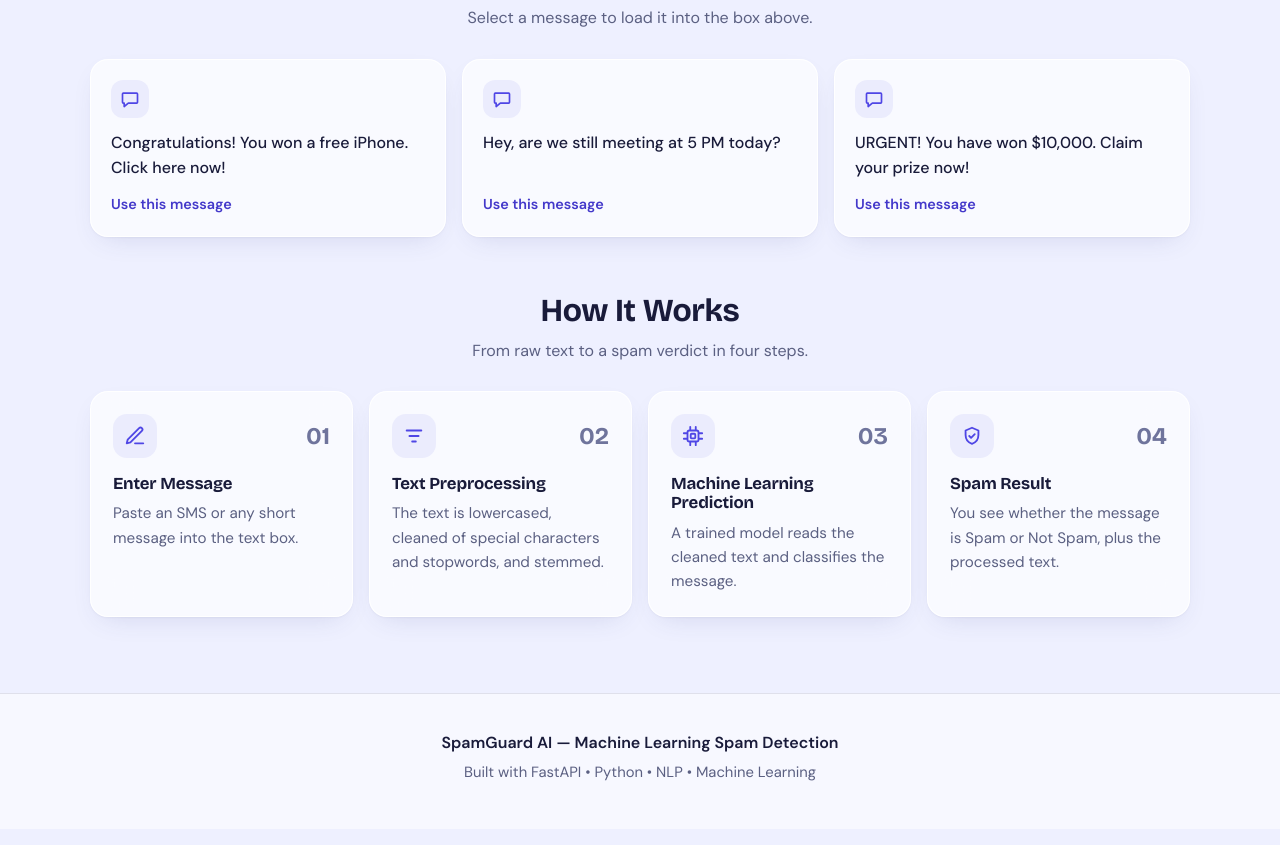
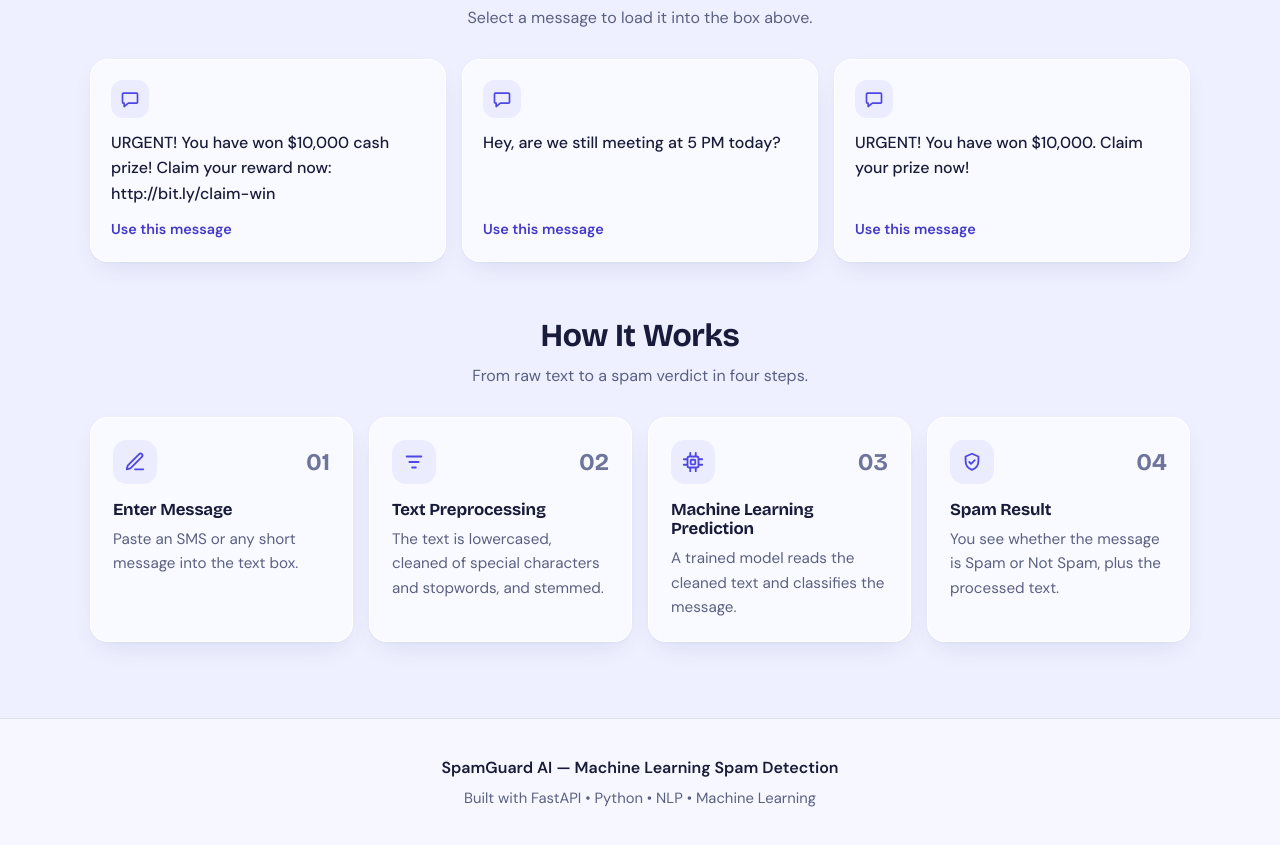
Before and after one commit to JoyAnalytica/-Spam-Message-Detection-using-NLP-and-Machine-Learning, a plain HTML site: page static/index.html in a window 1280 px wide. Shown: the part 989-1834 px from the top of the page. Drawn offline with nearby package versions, Linux system fonts and the light colour scheme.

Commit message:
Update example spam text

```diff
--- a/static/index.html
+++ b/static/index.html
@@ -15,7 +15,7 @@
   <link rel="preconnect" href="https://fonts.gstatic.com" crossorigin />
   <link href="https://fonts.googleapis.com/css2?family=Bricolage+Grotesque:wght@600;700;800&family=DM+Sans:wght@400;500;600&display=swap" rel="stylesheet" />
 
-  <!-- CSS Path (Fix applied: added /static/) -->
+  <!-- CSS Path -->
   <link rel="stylesheet" href="/static/style.css" />
 </head>
 
@@ -129,7 +129,7 @@
         <li>
           <button type="button" class="example-card">
             <span class="example-icon" aria-hidden="true"><svg class="icon" width="20" height="20" viewBox="0 0 24 24"><path d="M4 5h16a1 1 0 011 1v10a1 1 0 01-1 1H10l-5 4v-4H4a1 1 0 01-1-1V6a1 1 0 011-1z"/></svg></span>
-            <span class="example-text">Congratulations! You won a free iPhone. Click here now!</span>
+            <span class="example-text">URGENT! You have won $10,000 cash prize! Claim your reward now: http://bit.ly/claim-win</span>
             <span class="example-cta">Use this message</span>
           </button>
         </li>
@@ -203,7 +203,7 @@
     <p class="footer-sub">Built with FastAPI • Python • NLP • Machine Learning</p>
   </footer>
 
-  <!-- JS Path (Fix applied: added /static/) -->
+  <!-- JS Path -->
   <script src="/static/script.js"></script>
 </body>
 </html>
```
